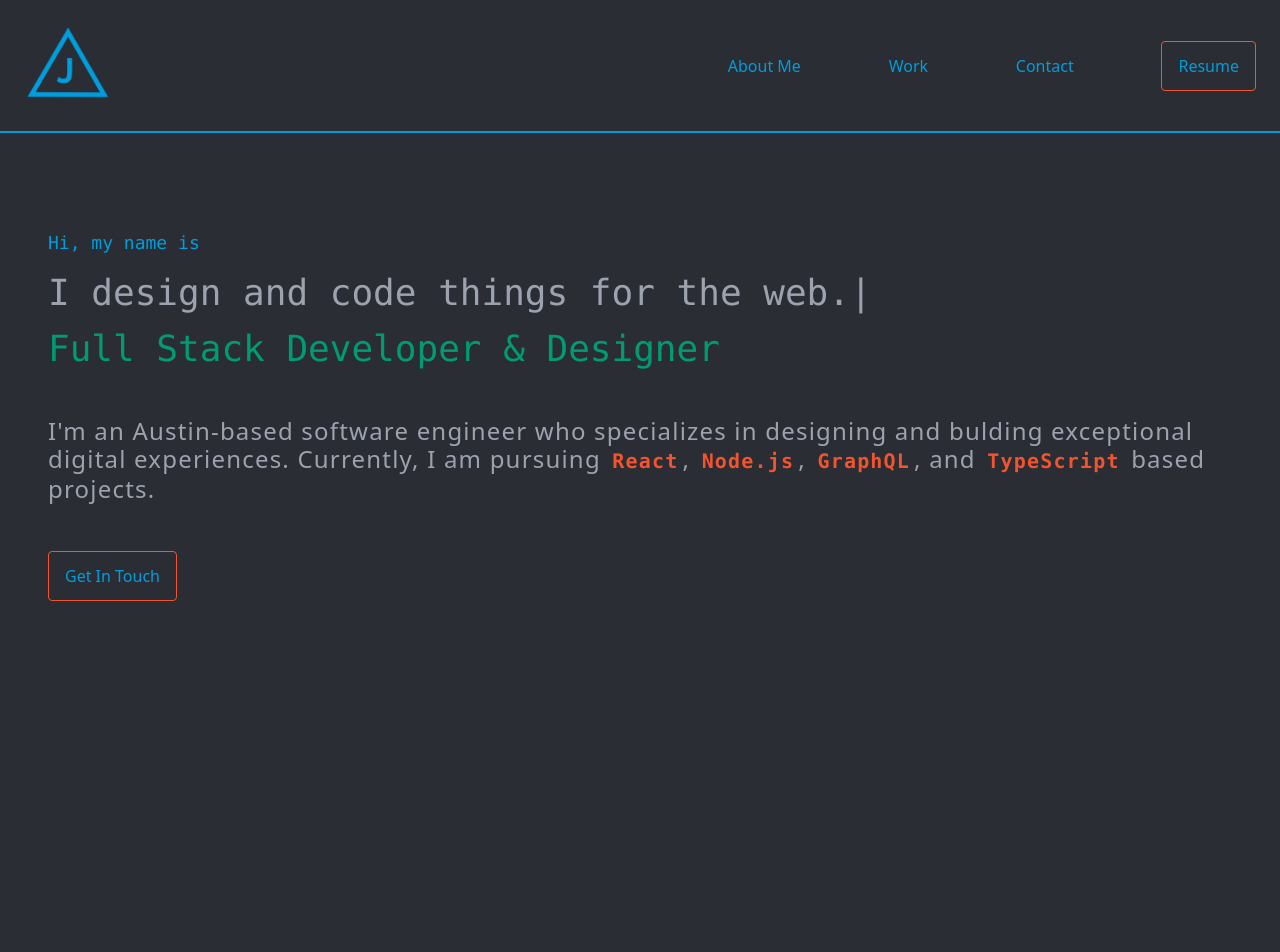
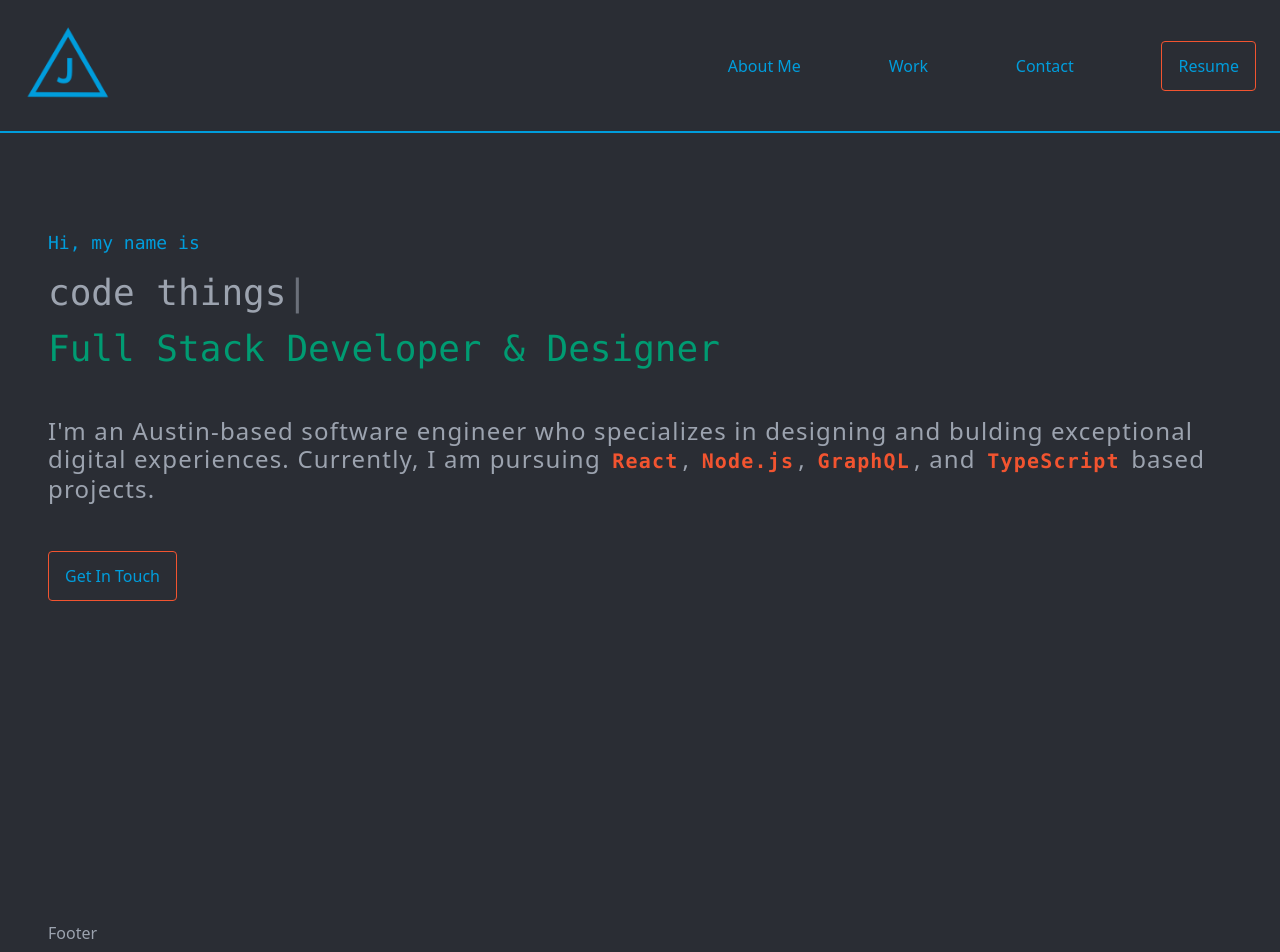
Before and after one commit to jmblalock/next-js-blog, a Next.js app: page / in a window 1280 px wide. Shown: the top 952 px of the page. Before the commit the page ends 800 px from the top, so only its background shows below. Built offline with nearby package versions, Linux system fonts and the light colour scheme.

Commit message:
more styling

```diff
--- /dev/null
+++ b/components/Footer.js
@@ -0,0 +1,9 @@
+export default function Footer() {
+  return (
+    <div className="container mx-auto py-12 px-6 xsm:px-8 md:px-12 md:py-24">
+      <div className="pt-12 md:pt-32 pb-4">
+        <p className="flex flex-col text-gray-400">Footer</p>
+      </div>
+    </div>
+  );
+}
--- a/components/Page.js
+++ b/components/Page.js
@@ -1,10 +1,12 @@
 import Header from "./Header";
+import Footer from "./Footer";
 
 export default function Page({ children }) {
   return (
     <div>
       <Header />
       <div>{children}</div>
+      <Footer />
     </div>
   );
 }
--- a/pages/about.js
+++ b/pages/about.js
@@ -49,22 +49,22 @@ export default function About() {
         <div className="order-5 md:order-5 md:self-center md:col-span-3 tracking-wider text-xl text-gray-400">
           Here are a few technologies I've been working with recently:
           <ul className="grid grid-cols-2 pt-4">
-            <li>
+            <li className="codeBullet">
               <CodeTag>JavaScript(ES6+)</CodeTag>
             </li>
-            <li>
+            <li className="codeBullet">
               <CodeTag>React</CodeTag>
             </li>
-            <li>
+            <li className="codeBullet">
               <CodeTag>GraphQL</CodeTag>
             </li>
-            <li>
+            <li className="codeBullet">
               <CodeTag>TailwindCSS</CodeTag>
             </li>
-            <li>
+            <li className="codeBullet">
               <CodeTag>Typescript</CodeTag>
             </li>
-            <li>
+            <li className="codeBullet">
               <CodeTag>Node.js</CodeTag>
             </li>
           </ul>
--- a/pages/index.js
+++ b/pages/index.js
@@ -14,7 +14,9 @@ export default function Home() {
           <Typing
             strings={[
               "Justin Blalock",
-              "I design and code things for the web.",
+              "I design and",
+              "code things",
+              "for the web.",
               "Justin Blalock",
             ]}
           />
--- a/pages/work.js
+++ b/pages/work.js
@@ -7,6 +7,11 @@ export default function Workxperience() {
         Some Things I've Built
       </h2>
       <p className="text-2xl text-gray-400"></p>
+      <ul>
+        <li>project 1</li>
+        <li>project 2</li>
+        <li>project 3</li>
+      </ul>
     </Container>
   );
 }
--- a/styles/globals.css
+++ b/styles/globals.css
@@ -9,7 +9,7 @@
 }
 
 @layer components {
-  li::before {
+  .codeBullet::before {
     content: "▹";
     color: #009ddc;
   }
```
